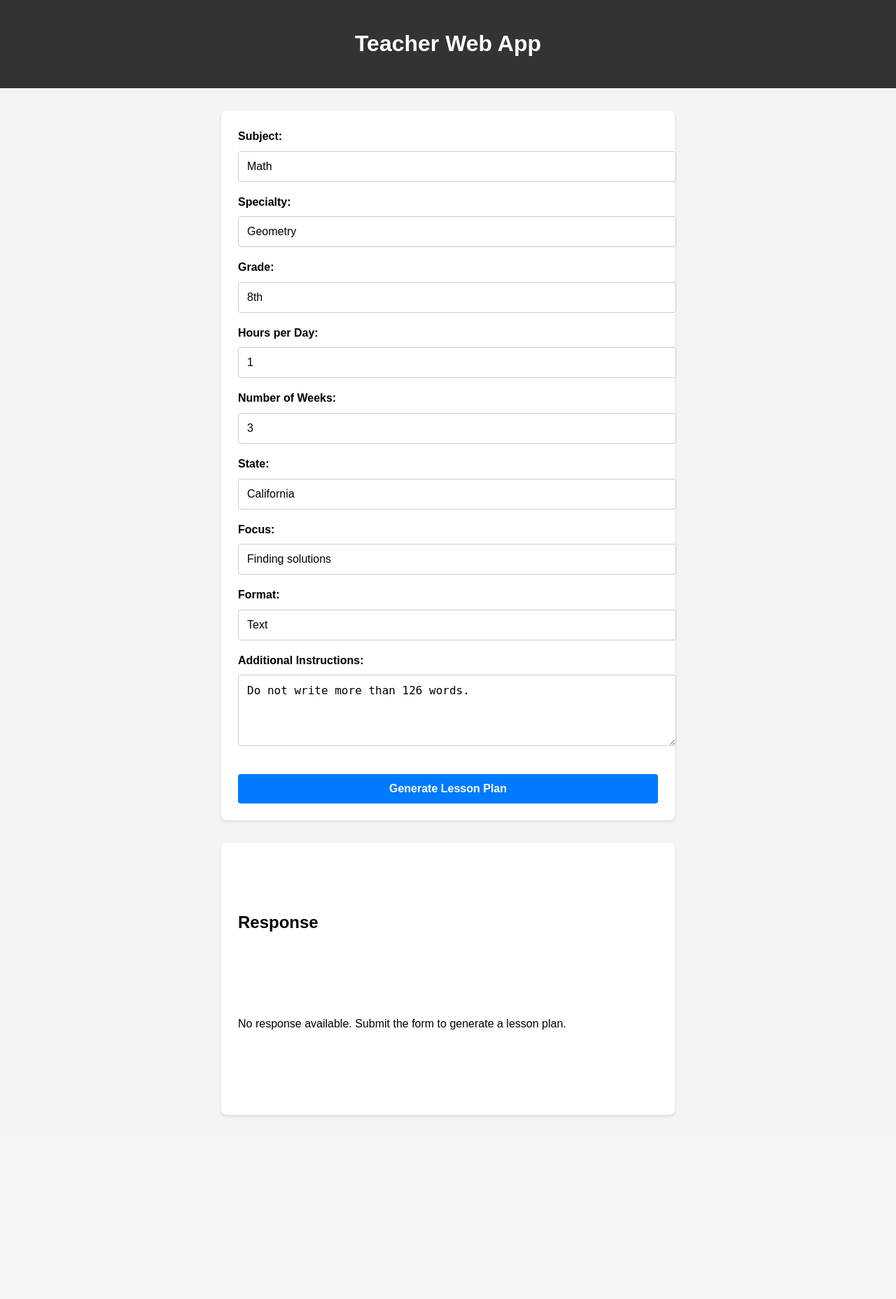
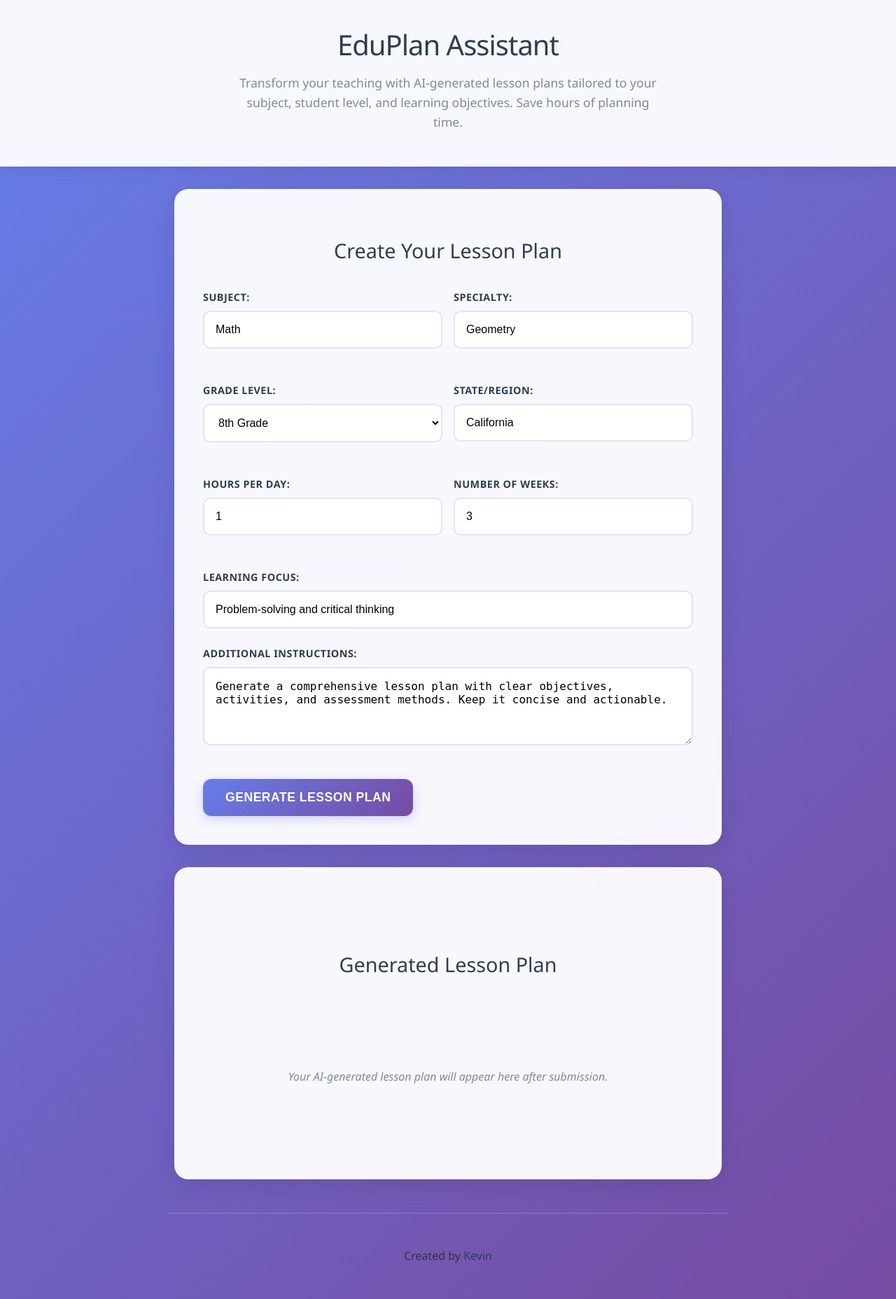
Before and after one commit to zhangfengcdt/teacher-ai-helper, a Flask app: page / in a window 1280 px wide. Shown: the whole page at 70% size. Before the commit the page ends 1595 px from the top, so only its background shows below. Run offline with Flask 3, Linux system fonts and the light colour scheme.

Commit message:
adjust index.html

```diff
--- a/templates/index.html
+++ b/templates/index.html
@@ -3,21 +3,60 @@
 <head>
     <meta charset="UTF-8">
     <meta name="viewport" content="width=device-width, initial-scale=1.0">
-    <title>Teacher Web App</title>
+    <title>EduPlan Assistant - AI Lesson Plan Generator</title>
     <style>
         body {
-            font-family: Arial, sans-serif;
+            font-family: 'Segoe UI', Tahoma, Geneva, Verdana, sans-serif;
             margin: 0;
             padding: 0;
-            background-color: #f4f4f4;
+            background: linear-gradient(135deg, #667eea 0%, #764ba2 100%);
+            min-height: 100vh;
             line-height: 1.6;
+            color: #333;
         }
 
         header {
-            background-color: #333;
-            color: white;
-            padding: 1rem 0;
+            background: rgba(255, 255, 255, 0.95);
+            backdrop-filter: blur(10px);
+            color: #2c3e50;
+            padding: 2rem 0;
             text-align: center;
+            box-shadow: 0 2px 20px rgba(0, 0, 0, 0.1);
+        }
+
+        header h1 {
+            margin: 0;
+            font-size: 2.5rem;
+            font-weight: 300;
+            letter-spacing: -1px;
+        }
+
+        .subtitle {
+            margin-top: 0.5rem;
+            font-size: 1.1rem;
+            color: #7f8c8d;
+            font-weight: 400;
+            max-width: 600px;
+            margin-left: auto;
+            margin-right: auto;
+        }
+
+        .footer {
+            text-align: center;
+            padding: 2rem 0;
+            margin-top: 3rem;
+            border-top: 1px solid rgba(255, 255, 255, 0.2);
+        }
+
+        .footer a {
+            color: #2c3e50;
+            text-decoration: none;
+            font-weight: 500;
+            transition: color 0.3s ease;
+        }
+
+        .footer a:hover {
+            color: #667eea;
         }
 
         .container {
@@ -27,60 +66,117 @@
         }
 
         .form-container {
-            max-width: 600px;
+            max-width: 700px;
             margin: 2rem auto;
-            padding: 1.5rem;
-            background: white;
-            border-radius: 8px;
-            box-shadow: 0 2px 4px rgba(0, 0, 0, 0.1);
+            padding: 2.5rem;
+            background: rgba(255, 255, 255, 0.95);
+            backdrop-filter: blur(10px);
+            border-radius: 20px;
+            box-shadow: 0 8px 32px rgba(0, 0, 0, 0.1);
+            border: 1px solid rgba(255, 255, 255, 0.2);
+        }
+
+        .form-container h2 {
+            text-align: center;
+            margin-bottom: 2rem;
+            color: #2c3e50;
+            font-size: 1.8rem;
+            font-weight: 300;
         }
 
         .form-group {
-            margin-bottom: 1rem;
+            margin-bottom: 1.5rem;
+        }
+
+        .form-row {
+            display: grid;
+            grid-template-columns: 1fr 1fr;
+            gap: 1rem;
+            margin-bottom: 1.5rem;
         }
 
         label {
             display: block;
             margin-bottom: 0.5rem;
-            font-weight: bold;
+            font-weight: 600;
+            color: #2c3e50;
+            font-size: 0.9rem;
+            text-transform: uppercase;
+            letter-spacing: 0.5px;
         }
 
-        input, textarea, button {
+        input, textarea, select {
             width: 100%;
-            padding: 0.75rem;
-            border: 1px solid #ccc;
-            border-radius: 4px;
+            padding: 1rem;
+            border: 2px solid #e0e6ed;
+            border-radius: 10px;
             font-size: 1rem;
+            transition: all 0.3s ease;
+            background: white;
+            box-sizing: border-box;
+        }
+
+        input:focus, textarea:focus, select:focus {
+            outline: none;
+            border-color: #667eea;
+            box-shadow: 0 0 0 3px rgba(102, 126, 234, 0.1);
         }
 
         button {
-            background-color: #007BFF;
+            background: linear-gradient(135deg, #667eea 0%, #764ba2 100%);
             color: white;
             border: none;
             cursor: pointer;
-            padding: 0.75rem;
+            padding: 1rem 2rem;
             margin-top: 1rem;
-            font-weight: bold;
-            transition: background-color 0.2s;
+            font-weight: 600;
+            font-size: 1.1rem;
+            border-radius: 12px;
+            transition: all 0.3s ease;
+            text-transform: uppercase;
+            letter-spacing: 0.5px;
+            box-shadow: 0 4px 15px rgba(102, 126, 234, 0.3);
         }
 
         button:hover {
-            background-color: #0056b3;
+            transform: translateY(-2px);
+            box-shadow: 0 8px 25px rgba(102, 126, 234, 0.4);
         }
 
         button:disabled {
-            background-color: #cccccc;
+            background: #bdc3c7;
             cursor: not-allowed;
+            transform: none;
+            box-shadow: none;
         }
 
         .response-container {
-            max-width: 600px;
+            max-width: 700px;
             margin: 2rem auto;
+            padding: 2.5rem;
+            background: rgba(255, 255, 255, 0.95);
+            backdrop-filter: blur(10px);
+            border-radius: 20px;
+            box-shadow: 0 8px 32px rgba(0, 0, 0, 0.1);
+            border: 1px solid rgba(255, 255, 255, 0.2);
+            white-space: pre-wrap;
+        }
+
+        .response-container h2 {
+            text-align: center;
+            margin-bottom: 2rem;
+            color: #2c3e50;
+            font-size: 1.8rem;
+            font-weight: 300;
+        }
+
+        .response-content {
+            background: #f8f9fa;
             padding: 1.5rem;
-            background: white;
-            border-radius: 8px;
-            box-shadow: 0 2px 4px rgba(0, 0, 0, 0.1);
-            white-space: pre-wrap;
+            border-radius: 12px;
+            border-left: 4px solid #667eea;
+            font-size: 1.1rem;
+            line-height: 1.7;
         }
 
         .loading-overlay {
@@ -118,55 +214,69 @@
 <body>
     <header>
         <div class="container">
-            <h1>Teacher Web App</h1>
+            <h1>EduPlan Assistant</h1>
+            <p class="subtitle">Transform your teaching with AI-generated lesson plans tailored to your subject, student level, and learning objectives. Save hours of planning time.</p>
         </div>
     </header>
     <main class="container">
         <div class="form-container">
+            <h2>Create Your Lesson Plan</h2>
             <form method="POST" id="lessonForm" onsubmit="showLoading()">
+                <div class="form-row">
                     <div class="form-group">
                         <label for="subject">Subject:</label>
                         <input type="text" id="subject" name="subject" value="Math" required>
                     </div>
-
                     <div class="form-group">
                         <label for="specialty">Specialty:</label>
                         <input type="text" id="specialty" name="specialty" value="Geometry" required>
                     </div>
-
-                <div class="form-group">
-                    <label for="grade">Grade:</label>
-                    <input type="text" id="grade" name="grade" value="8th" required>
                 </div>
 
+                <div class="form-row">
+                    <div class="form-group">
+                        <label for="grade">Grade Level:</label>
+                        <select id="grade" name="grade" required>
+                            <option value="K">Kindergarten</option>
+                            <option value="1st">1st Grade</option>
+                            <option value="2nd">2nd Grade</option>
+                            <option value="3rd">3rd Grade</option>
+                            <option value="4th">4th Grade</option>
+                            <option value="5th">5th Grade</option>
+                            <option value="6th">6th Grade</option>
+                            <option value="7th">7th Grade</option>
+                            <option value="8th" selected>8th Grade</option>
+                            <option value="9th">9th Grade</option>
+                            <option value="10th">10th Grade</option>
+                            <option value="11th">11th Grade</option>
+                            <option value="12th">12th Grade</option>
+                        </select>
+                    </div>
+                    <div class="form-group">
+                        <label for="state">State/Region:</label>
+                        <input type="text" id="state" name="state" value="California" required>
+                    </div>
+                </div>
+
+                <div class="form-row">
                     <div class="form-group">
                         <label for="hoursperday">Hours per Day:</label>
                         <input type="number" id="hoursperday" name="hoursperday" value="1" min="0.5" max="8" step="0.5" required>
                     </div>
-
                     <div class="form-group">
                         <label for="numweeks">Number of Weeks:</label>
                         <input type="number" id="numweeks" name="numweeks" value="3" min="1" max="52" required>
                     </div>
-
-                <div class="form-group">
-                    <label for="state">State:</label>
-                    <input type="text" id="state" name="state" value="California" required>
                 </div>
 
                 <div class="form-group">
-                    <label for="focus">Focus:</label>
-                    <input type="text" id="focus" name="focus" value="Finding solutions" required>
-                </div>
-
-                <div class="form-group">
-                    <label for="format">Format:</label>
-                    <input type="text" id="format" name="format" value="Text" required>
+                    <label for="focus">Learning Focus:</label>
+                    <input type="text" id="focus" name="focus" value="Problem-solving and critical thinking" required>
                 </div>
 
                 <div class="form-group">
                     <label for="user_input">Additional Instructions:</label>
-                    <textarea id="user_input" name="user_input" rows="4" placeholder="Add any specific requirements for the lesson plan" required>Do not write more than 126 words.</textarea>
+                    <textarea id="user_input" name="user_input" rows="4" placeholder="Add any specific requirements, learning objectives, or special considerations for the lesson plan..." required>Generate a comprehensive lesson plan with clear objectives, activities, and assessment methods. Keep it concise and actionable.</textarea>
                 </div>
 
                 <button type="submit" id="submitBtn">Generate Lesson Plan</button>
@@ -174,12 +284,16 @@
         </div>
 
         <div class="response-container">
-            <h2>Response</h2>
+            <h2>Generated Lesson Plan</h2>
             {% if response %}
                 <div class="response-content">{{ response }}</div>
             {% else %}
-                <p>No response available. Submit the form to generate a lesson plan.</p>
+                <p style="text-align: center; color: #7f8c8d; font-style: italic;">Your AI-generated lesson plan will appear here after submission.</p>
             {% endif %}
+        </div>
+
+        <div class="footer">
+            <p>Created by <a href="http://kevin-homepage.s3-website-us-east-1.amazonaws.com/" target="_blank">Kevin</a></p>
         </div>
     </main>
 
```
Lines whose indentation alone changed are shown as unchanged.
